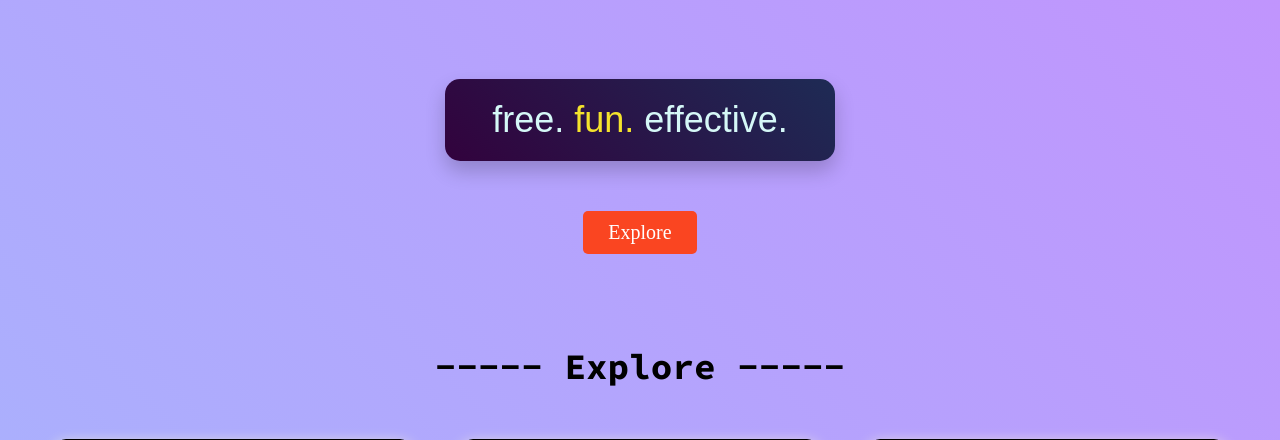
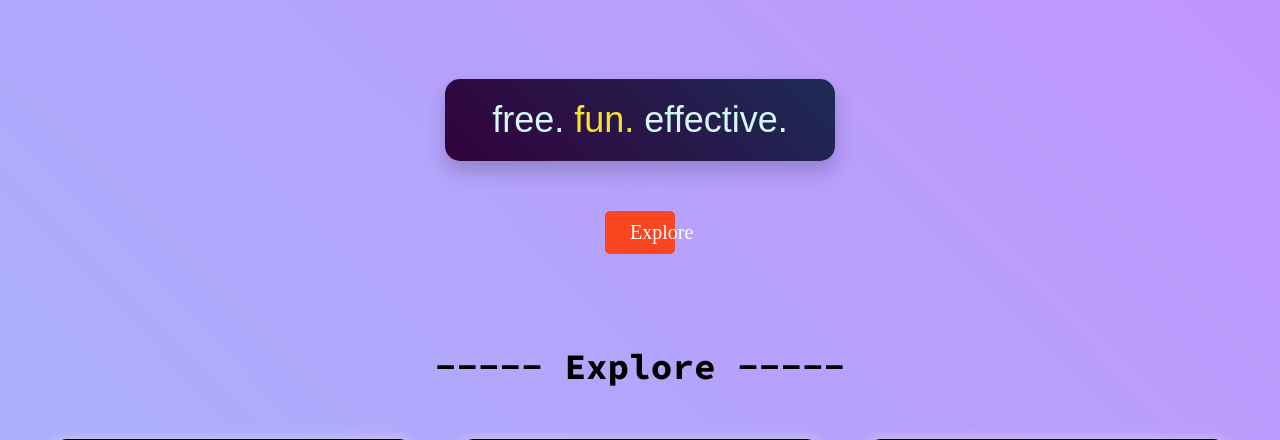
Before and after one commit to purvacode-80/WordWave, a PHP site: page / in a window 1280 px wide. Shown: the part 409-849 px from the top of the page. Run offline with PHP 8.4, Linux system fonts and the light colour scheme; some libraries are stand-ins or nearby versions; some web fonts are replaced.

Commit message:
Update homepage.css

```diff
--- a/homepage.css
+++ b/homepage.css
@@ -282,7 +282,7 @@ menu a:hover {
     font-weight: 400;
     border-radius: 5px;
     transition: background-color 0.3s ease;
-    width: fit-content;
+    width: 20px;
 }
 
 .btn:hover {
```
